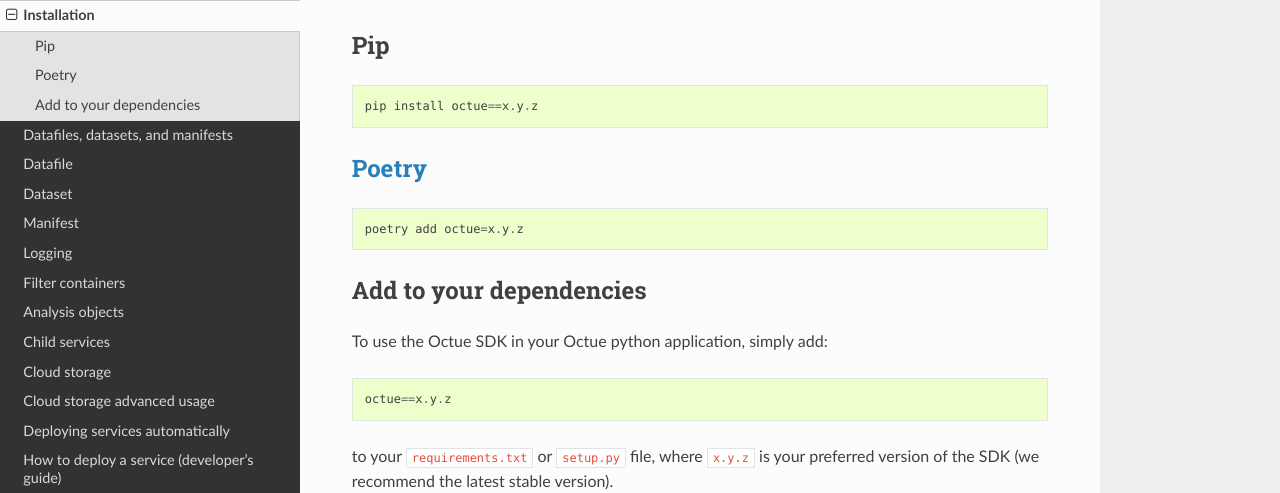
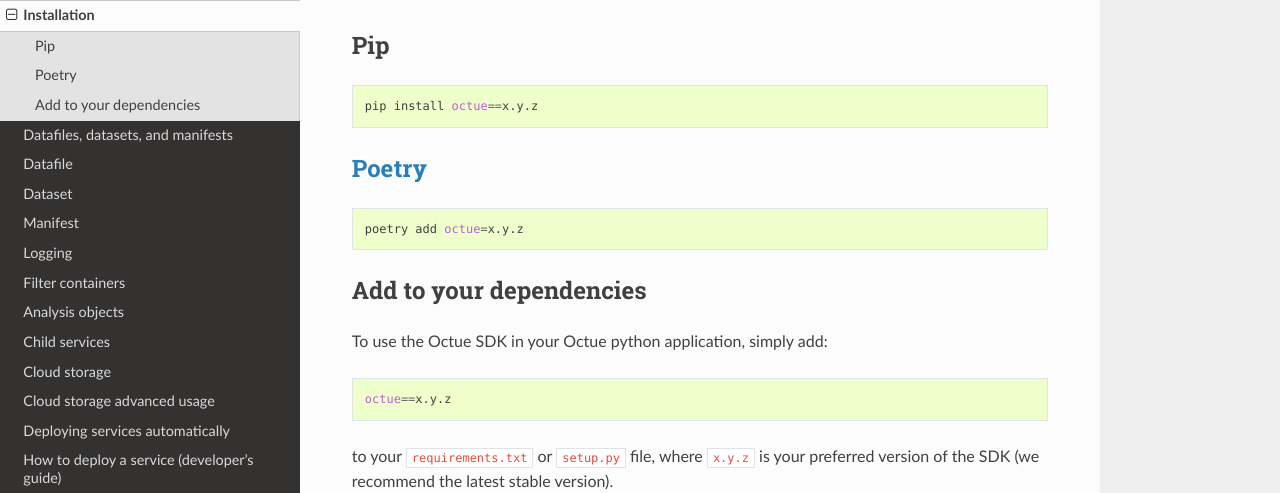
Before and after one commit to octue/octue-sdk-python, a Sphinx documentation site: the page built from docs/source/installation.rst, in a window 1280 px wide. Shown: the part 131-624 px from the top of the page. Built offline with Sphinx 7.4.7 and the Read the Docs theme 2.0.0, drawn with Linux system fonts in a browser that asks for light colours.

Commit message:
DOC: Add formatting to code blocks

```diff
--- a/docs/source/installation.rst
+++ b/docs/source/installation.rst
@@ -8,14 +8,14 @@
 Pip
 ===
 
-.. code-block::
+.. code-block:: shell
 
     pip install octue==x.y.z
 
 
 `Poetry <https://python-poetry.org>`_
 =====================================
-.. code-block::
+.. code-block:: shell
 
     poetry add octue=x.y.z
 
@@ -25,7 +25,7 @@
 
 To use the Octue SDK in your Octue python application, simply add:
 
-.. code-block::
+.. code-block:: shell
 
     octue==x.y.z
 
--- a/docs/source/manifest.rst
+++ b/docs/source/manifest.rst
@@ -28,7 +28,7 @@
 Send datasets to a digital twin
 -------------------------------
 
-.. code-block::
+.. code-block:: python
 
     from octue.resources import Child
 
```
Also changed, not shown: docs/source/dataset.rst (+4 -4 lines).
